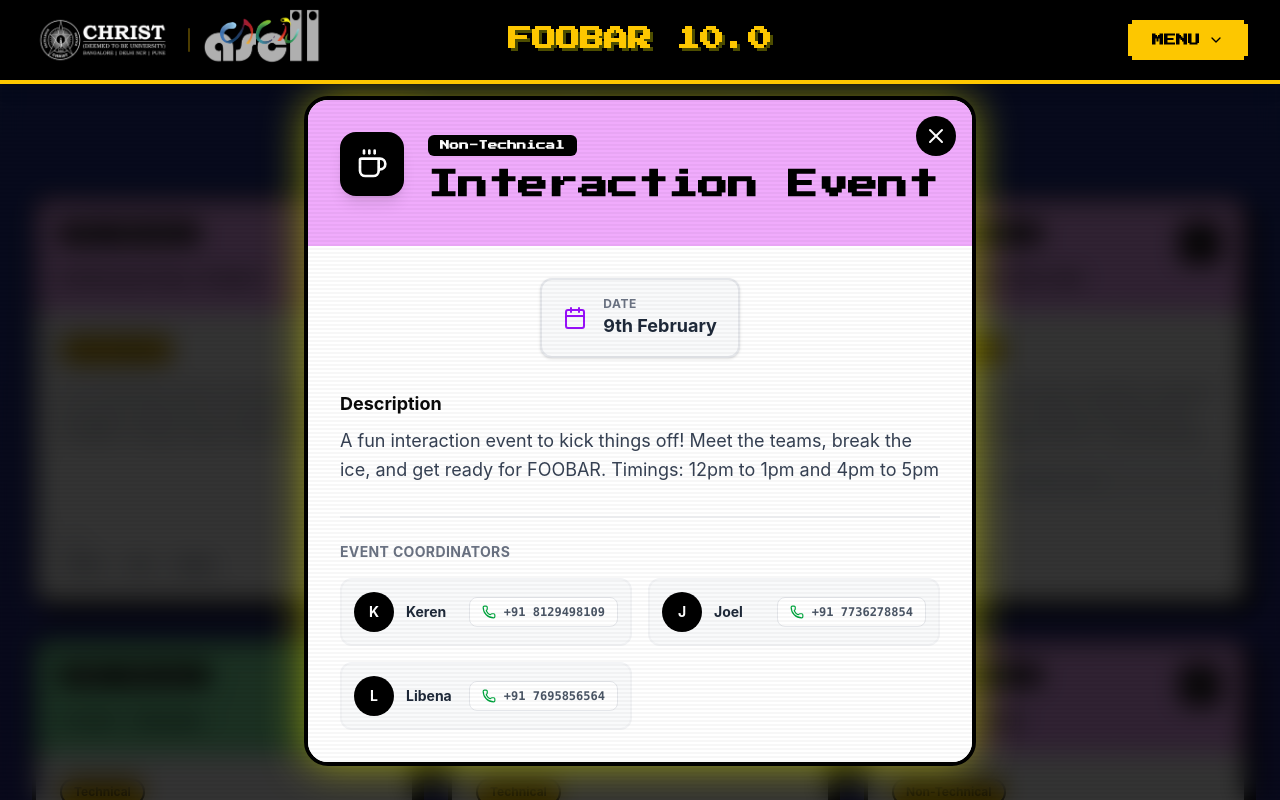
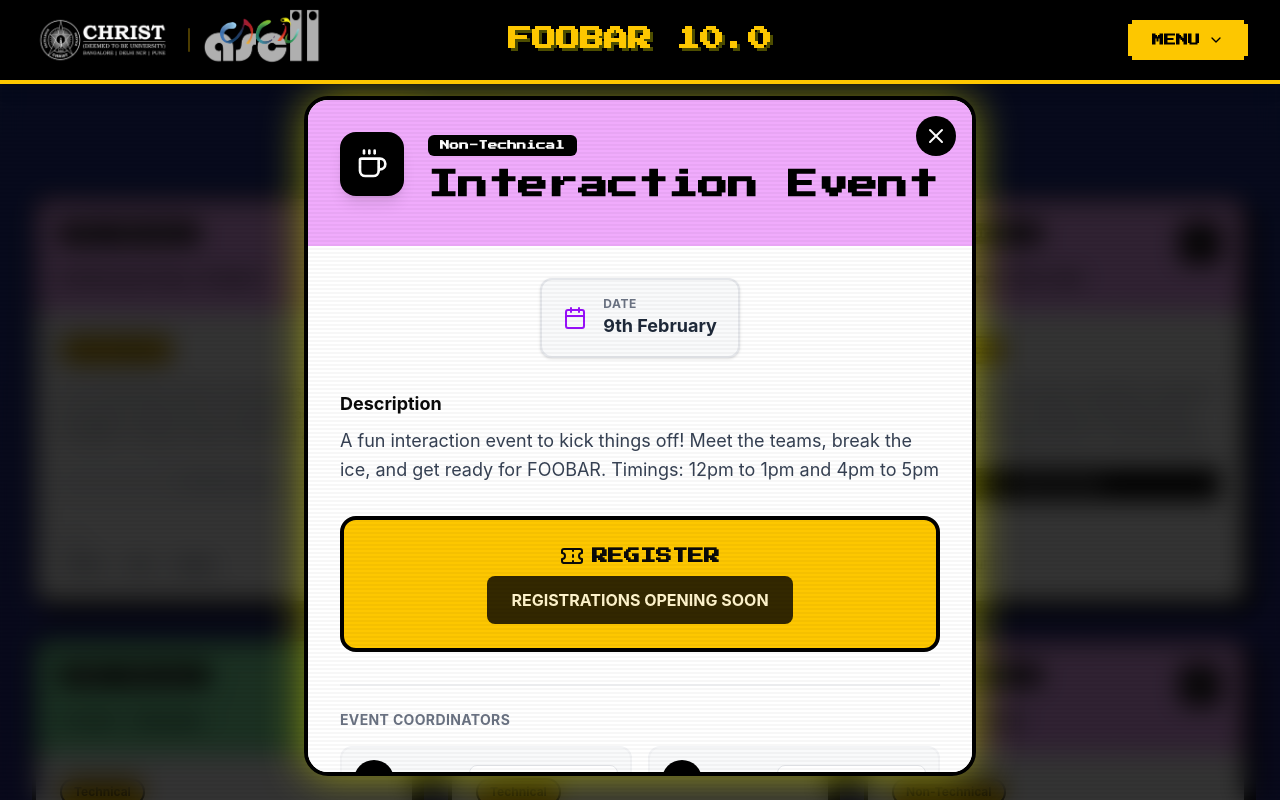
Before and after one commit to kenanpereira24-max/3rd_Time_Is_the_charm, a React (Vite) app: page / in a window 1280 px wide. Both pictures are taken after a click on the element 224 px from the left and 3554 px from the top of the page. Shown: the part 3154-3954 px from the top of the page. Built offline with nearby package versions, Linux system fonts and the light colour scheme.

Commit message:
changed events
Added registration links for beat the bot and pitch and perish and added a feature wherein no registration link= opening soon else it will display the link

```diff
--- a/src/app/components/EventsList.tsx
+++ b/src/app/components/EventsList.tsx
@@ -6,7 +6,6 @@
 import { RetroHeading } from './ArcadeElements';
 import { FadeInUp } from './ScrollAnimations';
 
-// --- HELPER: Date Formatter ---
 function formatDate(dateStr: string) {
   if (!dateStr) return 'TBA';
   const cleanDate = dateStr.includes('/') ? dateStr.split('/')[0] + '-' + dateStr.split('-')[1] + '-' + dateStr.split('-')[2] : dateStr;
@@ -28,9 +27,7 @@
   return `${day}${suffix} ${monthNames[month]}`;
 }
 
-// --- DATA ---
 const events = [
-  // 1. Interaction Event
   {
     id: 'nt6',
     title: 'Interaction Event',
@@ -47,7 +44,6 @@
       { name: 'Libena', phone: '+91 7695856564' }
     ]
   },
-  // 2. Workshop I
   {
     id: 'w1',
     title: 'Workshop I',
@@ -63,7 +59,6 @@
       { name: 'Naman', phone: '+91 8127390863' }
     ]
   },
-  // 3. Pitch and Perish
   {
     id: 'nt1',
     title: 'Pitch and Perish',
@@ -73,13 +68,12 @@
     description: 'Entrepreneurship-focused competition designed to test participants’ creativity, branding sense, and business strategy. Round 1: Logo Redesign Challenge. Round 2: Pitching.',
     color: 'from-pink-500 to-rose-500',
     category: 'Non-Technical',
-    registration_link: "#",
+    registration_link: "https://forms.gle/nFdDZ5fxkPrcoKJz6",
     pocs: [
       { name: 'Prachi', phone: '+91 7982126893' },
       { name: 'Paul', phone: '+91 9606867886' }
     ]
   },
-  // 4. Trust Issues
   {
     id: 't3',
     title: 'Trust Issues',
@@ -95,7 +89,6 @@
       { name: 'Canice', phone: '+91 7057569482' }
     ]
   },
-  // 5. Hackathon
   {
     id: 't6',
     title: 'Hackathon',
@@ -112,7 +105,6 @@
       { name: 'Tharun', phone: '+91 7539932035' }
     ]
   },
-  // 6. Escape Room
   {
     id: 'nt2',
     title: 'Escape Room',
@@ -128,7 +120,6 @@
       { name: 'Keren', phone: '+91 8129498109' }
     ]
   },
-  // 7. Browser Blitz
   {
     id: 't4',
     title: 'Browser Blitz',
@@ -144,7 +135,6 @@
       { name: 'Arunima', phone: '+91 8794788693' }
     ]
   },
-  // 8. HackStorm
   {
     id: 't5',
     title: 'HackStorm',
@@ -160,7 +150,6 @@
       { name: 'Arnav', phone: '+91 9144914517' }
     ]
   },
-  // 9. Code Relay
   {
     id: 't1',
     title: 'Code Relay: The Last Commit',
@@ -177,7 +166,6 @@
       { name: 'Neha', phone: '+91 9390336410' }
     ]
   },
-  // 10. Workshop III
   {
     id: 'w2',
     title: 'Workshop III',
@@ -193,7 +181,6 @@
       { name: 'Naman', phone: '+91 8127390863' }
     ]
   },
-  // 11. Beat the Bot
   {
     id: 't2',
     title: 'Beat the Bot',
@@ -203,13 +190,12 @@
     description: 'Technical & Creative Challenge. Round 1: Quick Quiz (Multi-Domain). Round 2: Beating the AI Storyteller (Identify AI hallucinations/inconsistencies).',
     color: 'from-green-500 to-emerald-600',
     category: 'Technical',
-    registration_link: "#",
+    registration_link: "https://docs.google.com/forms/d/e/1FAIpQLSc_znPcsZ3LuUUdS98Nq72_eKx5085uFpQEaEA0UwFVKWXMrQ/viewform",
     pocs: [
       { name: 'Rupal', phone: '+91 9606998764' },
       { name: 'Tharun J', phone: '+91 8904739898' }
     ]
   },
-  // 12. Ace Clutch
   {
     id: 'nt5',
     title: 'Ace Clutch',
@@ -225,7 +211,6 @@
       { name: 'Aayush', phone: '+91 8588802698' }
     ]
   },
-  // 13. Workshop by Struxnet
   {
     id: 'w3',
     title: 'Docker 101',
@@ -241,7 +226,6 @@
       { name: 'Arnav', phone: '+91 9144914517' }
     ]
   },
-  // 14. Freeze Quest
   {
     id: 'nt3',
     title: 'Dice and Disaster',
@@ -257,7 +241,6 @@
       { name: 'Canice', phone: '+91 7057569482' }
     ]
   },
-  // 15. Flick Fiesta
   {
     id: 'nt4',
     title: 'Flick Fiesta',
@@ -365,7 +348,7 @@
                   <div className="mb-4"><span className="inline-block px-3 py-1 bg-yellow-400 text-black text-xs font-bold rounded-full border-2 border-black">{event.category}</span></div>
                   <p className="text-gray-700 leading-relaxed text-sm line-clamp-3 mb-4 flex-grow">{event.description}</p>
                   <div className="mb-4">
-                      {!event.registration_link ? null : event.registration_link !== "#" ? (
+                      {event.registration_link && event.registration_link !== "#" ? (
                         <a href={event.registration_link} target="_blank" rel="noopener noreferrer" onClick={(e) => e.stopPropagation()} className="inline-block w-full text-center py-2 bg-black text-white text-xs font-bold rounded hover:bg-gray-800 transition-colors">REGISTER NOW</a>
                       ) : (
                         <div className="w-full text-center py-2 bg-gray-100 text-gray-400 text-xs font-bold rounded cursor-not-allowed border-2 border-dashed border-gray-300">OPENING SOON</div>
@@ -410,18 +393,16 @@
                     <h3 className="text-lg font-bold mb-2">Description</h3>
                     <p className="text-gray-700 text-lg leading-relaxed whitespace-pre-line">{selectedEvent.description}</p>
                   </div>
-                  {selectedEvent.registration_link && (
                   <div className="bg-yellow-400 p-6 rounded-2xl border-4 border-black text-center relative overflow-hidden mb-8">
                     <div className="relative z-10">
                         <h3 className="text-xl font-black mb-2 flex items-center justify-center gap-2" style={{ fontFamily: '"Press Start 2P", cursive', fontSize: '1rem' }}><Ticket size={24} /> REGISTER</h3>
-                          {selectedEvent.registration_link !== "#" ? (
+                        {selectedEvent.registration_link && selectedEvent.registration_link !== "#" ? (
                           <><p className="font-bold mb-4">Secure your spot now!</p><a href={selectedEvent.registration_link} target="_blank" rel="noopener noreferrer" className="inline-flex items-center gap-2 px-8 py-3 bg-black text-white font-bold rounded-lg border-b-4 border-gray-700 active:border-b-0 active:translate-y-1">REGISTER NOW <ExternalLink size={16}/></a></>
                         ) : (
                           <button disabled className="px-6 py-3 bg-black text-white font-bold rounded-lg opacity-80 cursor-not-allowed">REGISTRATIONS OPENING SOON</button>
                         )}
                     </div>
                   </div>
-                  )}
                   <div className="border-t-2 border-gray-100 pt-6">
                     <h3 className="text-sm font-bold text-gray-500 uppercase tracking-wide mb-4">Event Coordinators</h3>
                     <div className="grid grid-cols-1 md:grid-cols-2 gap-4">
```
Lines whose indentation alone changed are shown as unchanged.
